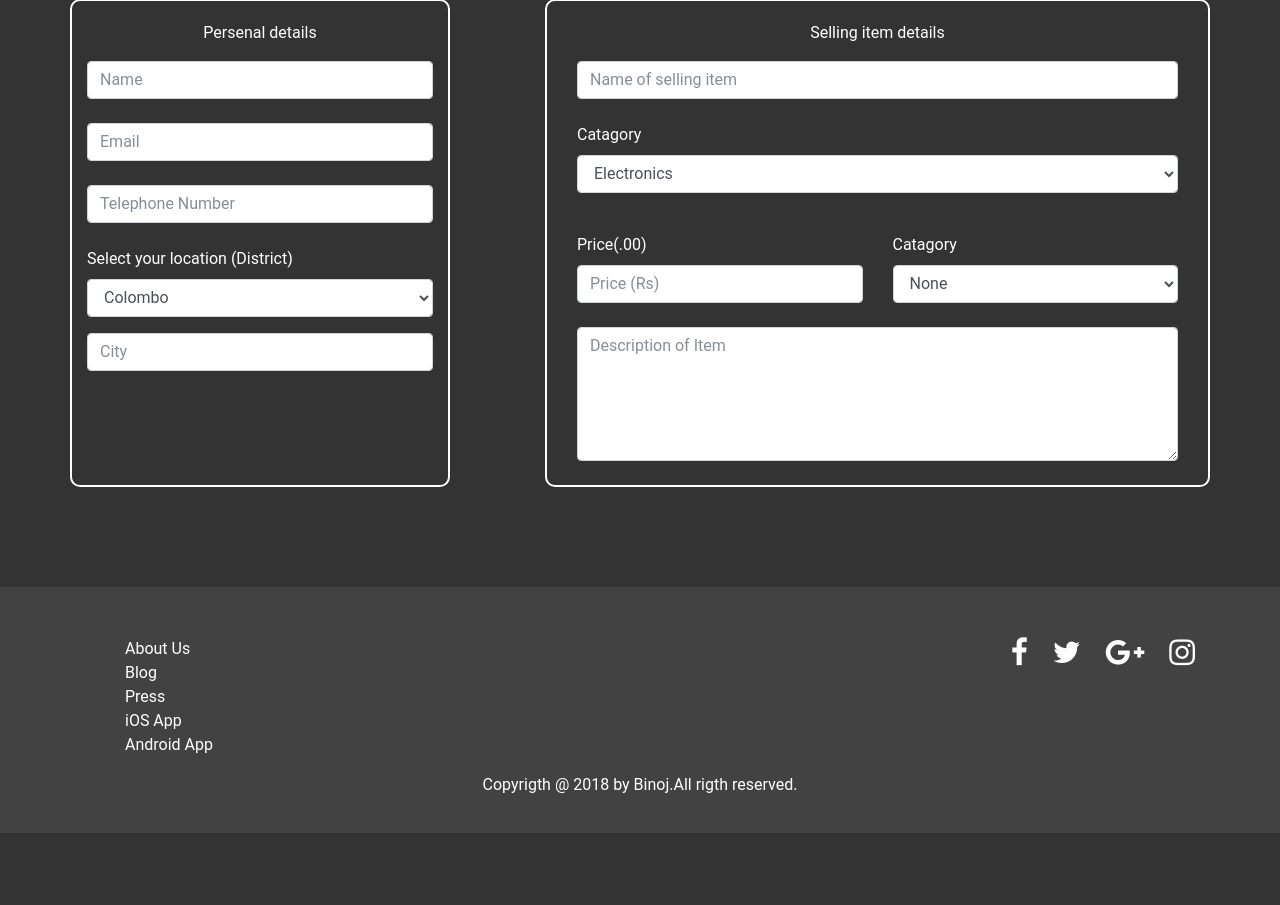
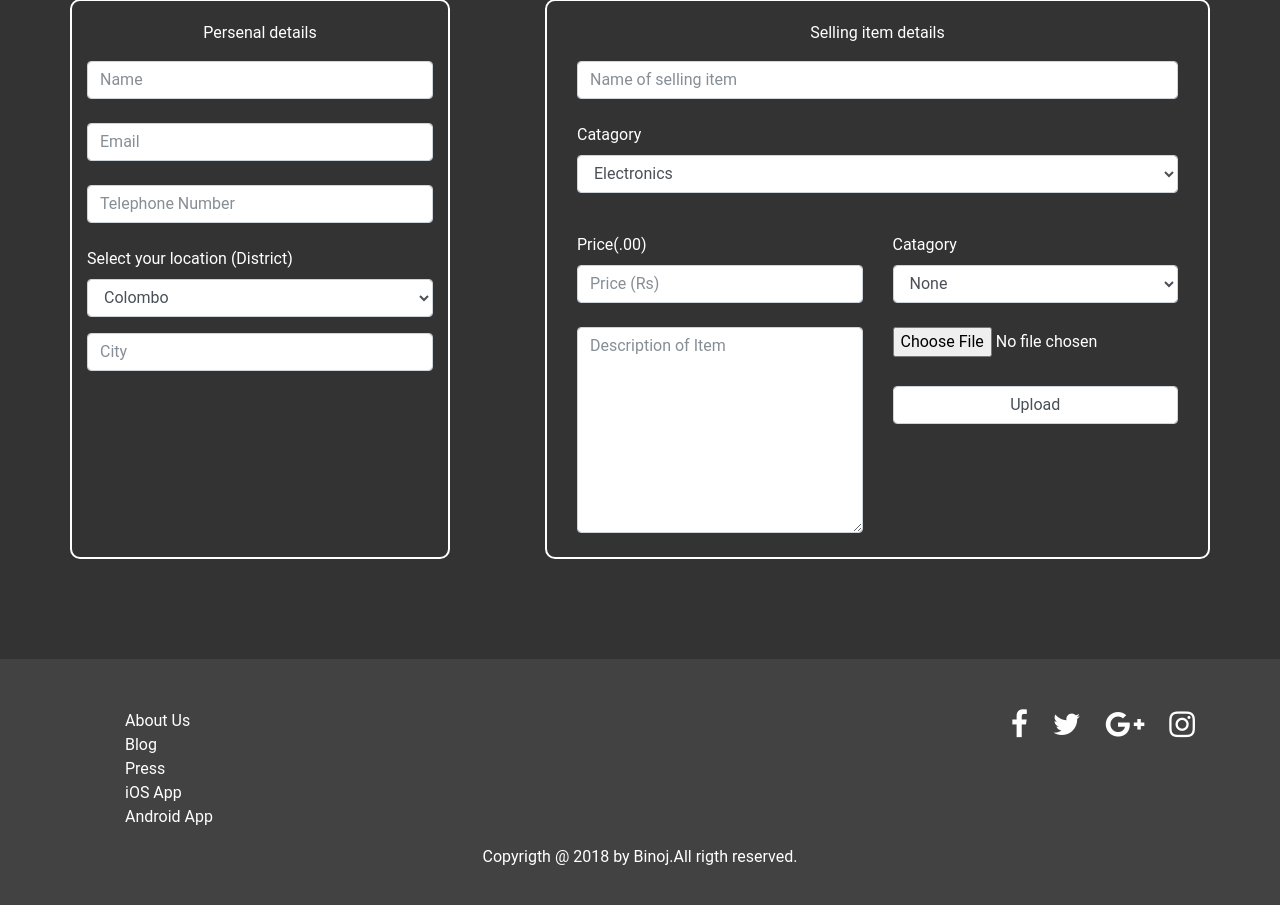
Before and after one commit to Binoj123/Online-market-website, a PHP site: page /sell.html in a window 1280 px wide. Shown: the part 175-1080 px from the top of the page. Before the commit the page ends 1008 px from the top, so only its background shows below. Run offline with PHP 8.4, Linux system fonts and the light colour scheme.

Commit message:
seventh commit

```diff
--- a/sell.html
+++ b/sell.html
@@ -105,10 +105,23 @@
 </div
 </div>
 </div>
-<div class="des">
-  <textarea class="form-control" rows="5" placeholder="Description of Item"></textarea>
-  <br>
+<div class="row">
+  <div class="col-lg-6">
+    <div class="des">
+      <textarea class="form-control" rows="8" placeholder="Description of Item"></textarea>
+      <br>
+    </div>
+  </div>
+  <div class="col-lg-6">
+    <form method="post" action="upload.php" enctype="multipart/form-data">
+    <input type="hidden" name="MAX_FILE_SIZE" value="1000000"/>
+    <input name="uploadedfilee" type="file" style="height:35px;" /><br><br>
+   <input type="submit" value="Upload" name="submit" class="form-control">
+<?php include('upload.php');>
+    </form>
+  </div>
 </div>
+
 
 
 </div>
--- a/style.css
+++ b/style.css
@@ -250,3 +250,6 @@ padding-bottom: 30px;
 .full{
   padding-top: 50px;
 }
+.poto{
+  margin-left: 50%;
+}
```
Also changed, not shown: upload.php (added, +49 -0 lines).
